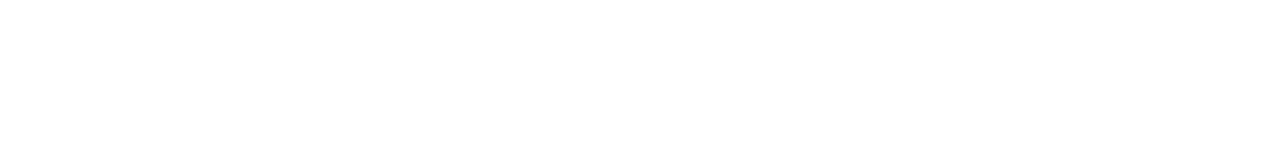
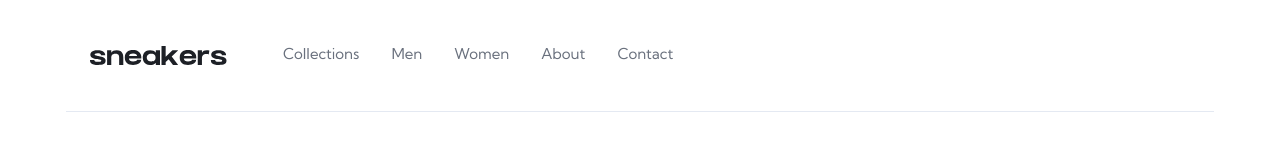
Before and after one commit to 7lucky-axolotl228/xa-ecommerce-product, a plain HTML site: page index.html in a window 1280 px wide. Drawn offline with Linux system fonts and the light colour scheme.

Commit message:
Add site header logo and sitenav

```diff
--- a/css/styles.css
+++ b/css/styles.css
@@ -5,6 +5,7 @@
   --light-bg: #f6f8fd;
   --text-color: #69707d;
   --black: #1d2026;
+  --divider-bg: #e4e9f2;
 }
 /* GLOBAL */
 html {
@@ -80,6 +81,22 @@ select:-webkit-autofill:focus {
 } */
 
 
+/* LOGO */
+.logo {
+  display: inline-block;
+}
+
+.logo:hover {
+  opacity: 0.6;
+}
+
+.logo__img {
+  display: block;
+  width: 137px;
+  height: 20px;
+  object-fit: contain;
+}
+
 
 /* CONTAINER */
 .container {
@@ -98,8 +115,58 @@ select:-webkit-autofill:focus {
 }
 
 
+/* SITE-HEADER */
+.site-header {
+}
 
+.site-header__container {
+  display: flex;
+  align-items: center;
+  border-bottom: 1px solid var(--divider-bg);
+}
 
+.site-header__logo {
+  flex-shrink: 0;
+  margin-right: 56px;
+}
+
+.sitenav__list {
+  display: flex;
+  align-items: center;
+  padding: 0;
+  margin: 0;
+  list-style: none;
+}
+
+.sitenav__item {
+  position: relative;
+  padding-top: 41px;
+  padding-bottom: 45px;
+}
+
+.sitenav__item:not(:last-child) {
+  margin-right: 32px;
+}
+
+.sitenav__link {
+  display: block;
+  font-size: 15px;
+  color: var(--text-color);
+  text-decoration: none;
+}
+
+.sitenav__link.sitenav__link:hover {
+  color: var(--black);
+}
+.sitenav__link.sitenav__link:hover::after {
+  position: absolute;
+  left: 0;
+  bottom: 0;
+  width: 100%;
+  height: 4px;
+  background-color: var(--accent-color);
+  content: "";
+}
 
 
 
--- a/index.html
+++ b/index.html
@@ -18,7 +18,25 @@
 </head>
 
 <body>
+  <header class="site-header">
+    <div class="site-header__container container">
 
+      <!-- LOGO -->
+      <a class="site-header__logo logo" href="index.html"><img class="logo__img" src="img/logo.svg" alt="sneakers logo" width="137" height="20"></a>
+
+      <!-- SITENAV -->
+      <nav class="sitenav">
+        <ul class="sitenav__list">
+          <li class="sitenav__item"><a class="sitenav__link" href="">Collections</a></li>
+          <li class="sitenav__item"><a class="sitenav__link" href="">Men</a></li>
+          <li class="sitenav__item"><a class="sitenav__link" href="">Women</a></li>
+          <li class="sitenav__item"><a class="sitenav__link" href="">About</a></li>
+          <li class="sitenav__item"><a class="sitenav__link" href="">Contact</a></li>
+        </ul>
+      </nav>
+
+    </div>
+  </header>
 
 
   <script src="js/main.js"></script>
```
Also changed, not shown: img/logo.svg (added).
